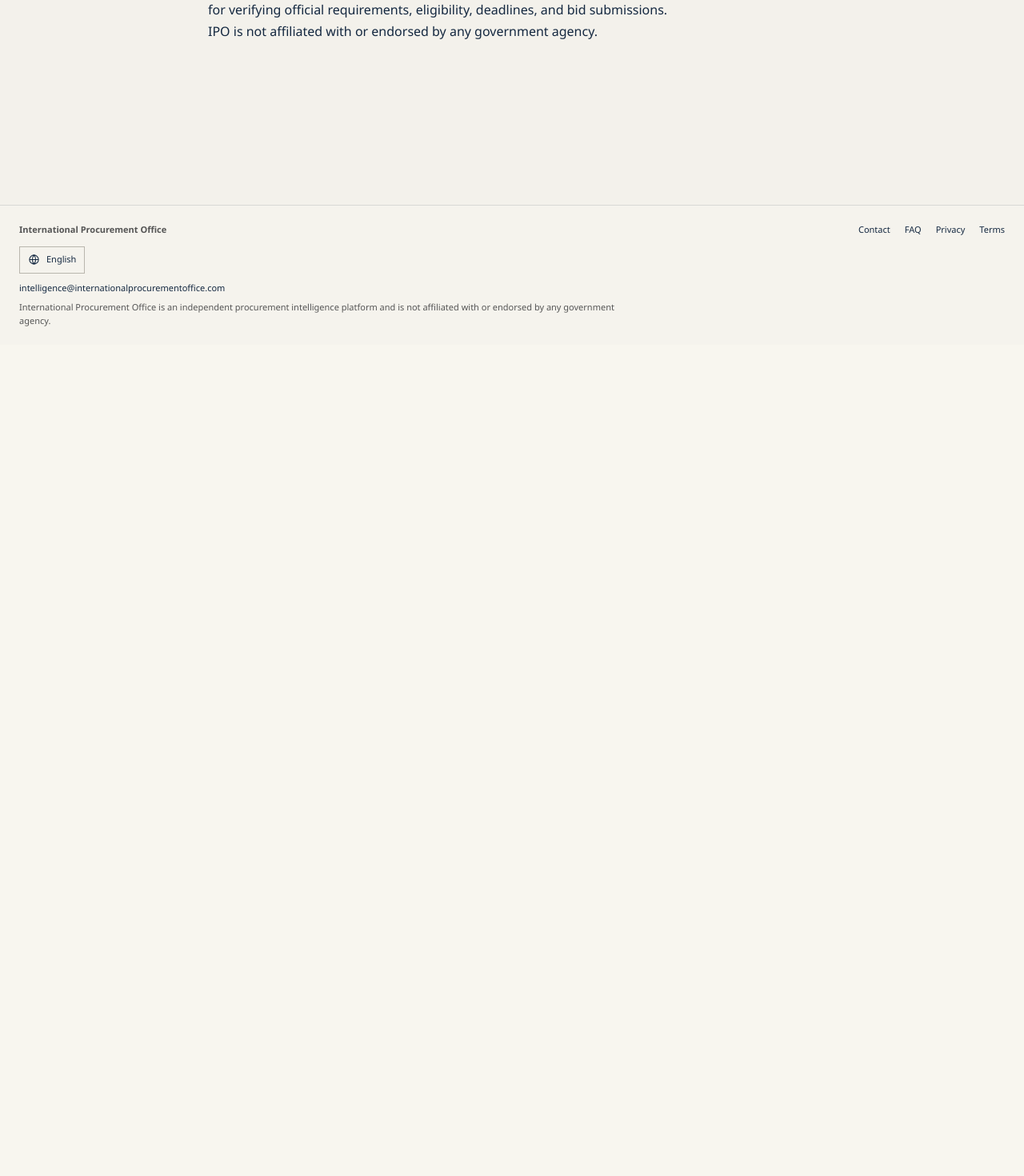
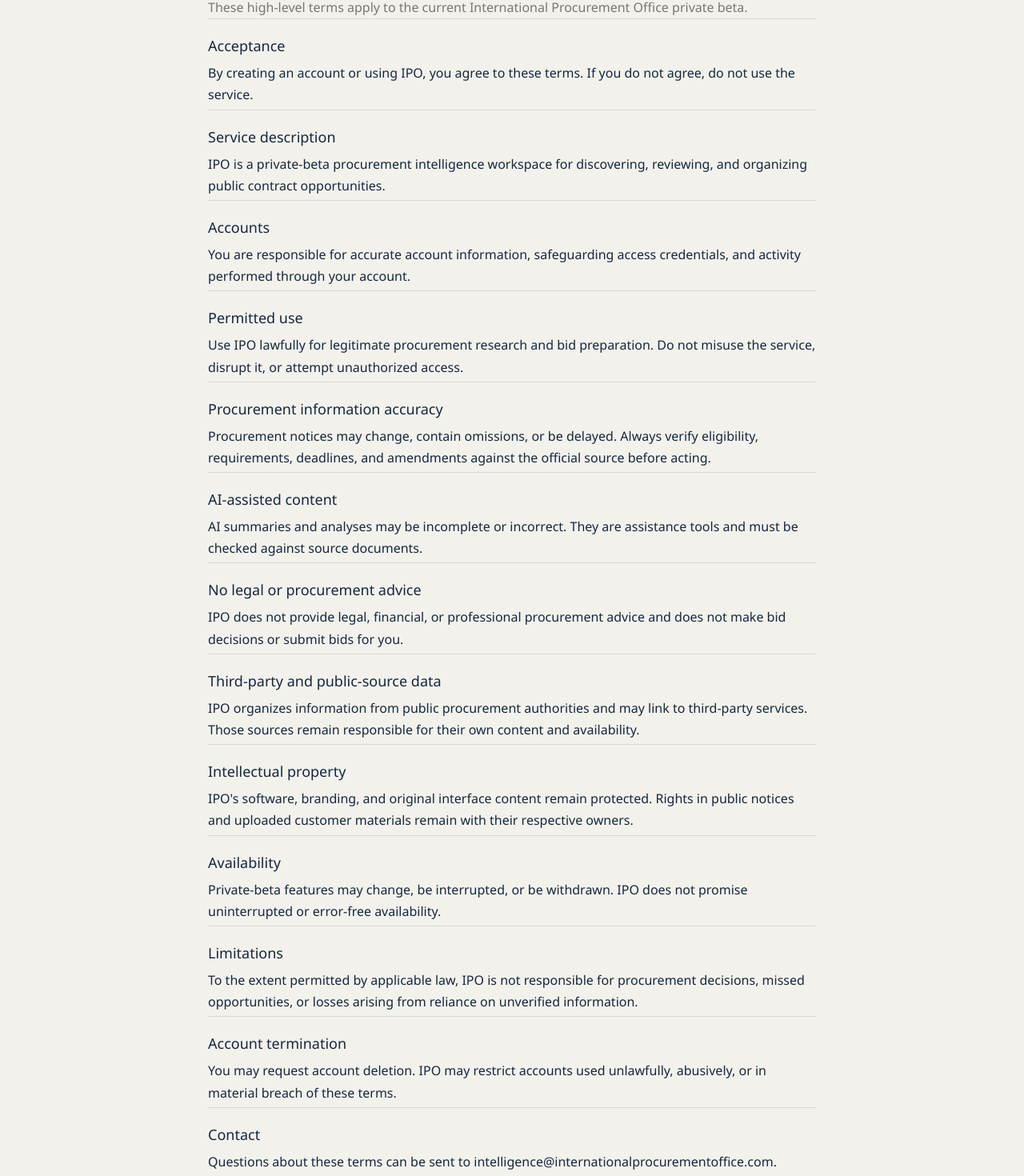
Before and after one commit to Notsosweetliving/international-procurement-office, a Next.js app: page /terms in a window 1280 px wide. Shown: the part 369-1839 px from the top of the page at 80% size. Before the commit the page ends 800 px from the top, so only its background shows below. Built offline with nearby package versions, Linux system fonts and the light colour scheme.

Commit message:
Fix IPO footer links and language menu

```diff
--- a/app/globals.css
+++ b/app/globals.css
@@ -1388,6 +1388,7 @@
 .site-footer > div { display: flex; align-items: center; justify-content: space-between; gap: 20px; }
 .site-footer nav { display: flex; gap: 18px; flex-wrap: wrap; }
 .site-footer a { color: var(--navy); }
+.site-footer a:focus-visible { outline: 2px solid var(--navy); outline-offset: 3px; }
 .site-footer > a { display: inline-block; margin-top: 10px; }
 .site-footer p { margin: 8px 0 0; max-width: 760px; line-height: 1.5; }
 .language-selector { position: relative; width: max-content; margin-top: 12px; }
@@ -1412,6 +1413,7 @@
   left: 0;
   bottom: calc(100% + 6px);
   width: 220px;
+  max-width: calc(100vw - 40px);
   padding: 5px;
   border: 1px solid #b9b6ad;
   background: #fff;
@@ -1444,6 +1446,9 @@
 .public-info details:last-child { border-bottom: 1px solid var(--line); }
 .public-info details summary { font-weight: 700; cursor: pointer; }
 .public-info details p { margin: 10px 0 0; }
+.policy-section { border-top: 1px solid var(--line); padding: 20px 0 4px; }
+.policy-section h2 { margin: 0 0 7px; font-size: 18px; }
+.policy-section p { margin: 0; }
 
 @media (max-width: 767px) {
   .official-banner summary { padding-inline: 18px; }
--- a/app/page.tsx
+++ b/app/page.tsx
@@ -83,7 +83,7 @@
           <span key={item}>{item}</span>
         ))}
       </section>
-      <SiteFooter />
+      <SiteFooter authenticated={Boolean(user)} />
     </main>
   );
 }
--- a/app/privacy/page.tsx
+++ b/app/privacy/page.tsx
@@ -1,3 +1,18 @@
 import { Brand } from "@/components/app-shell";
 import { OfficialBanner, SiteFooter } from "@/components/site-chrome";
-export default function Privacy() { return <main className="public-info"><OfficialBanner /><header><Brand /><a href="/login">Login / Sign up</a></header><article><h1>Privacy</h1><p>IPO stores account, company, saved opportunity, and private workspace data only to provide its procurement intelligence service. Access is restricted through authenticated ownership controls.</p><p>Contact intelligence@internationalprocurementoffice.com for privacy questions or account-data requests.</p></article><SiteFooter /></main>; }
+
+const sections = [
+  ["Information we handle", "IPO handles account details, company profile information, saved opportunities, bid-workspace and supplier information, uploaded tender documents, and AI analysis records when you use those features."],
+  ["Usage and diagnostics", "The service records limited usage, ingestion, error, and security diagnostics needed to operate the product, enforce limits, and investigate failures. Sensitive keys and full customer lists are not intended for application logs."],
+  ["Authentication and cookies", "IPO uses authentication sessions and related cookies to keep you signed in and protect private workspace routes."],
+  ["Service providers", "IPO uses service providers where configured, including Supabase for authentication, database, and storage; OpenAI for requested AI-assisted features; Stripe for billing functions; and Vercel for application hosting. Data is shared only as needed to provide the relevant function."],
+  ["Official procurement sources", "Public opportunity information originates from third-party procurement authorities. Source notices may have their own privacy and access terms."],
+  ["Marketing email choice", "Promotional email consent is optional and unchecked by default. You may change your preference in Settings. IPO does not treat account creation alone as marketing consent."],
+  ["Retention", "Workspace information is retained while your account is active and as needed to operate the service. Provider and legal obligations may require limited records to be retained for longer."],
+  ["Account deletion", "You can request account deletion through the product's account settings. Deletion removes account-owned application data subject to operational, legal, and provider retention constraints."],
+  ["Contact", "For privacy questions or account-data requests, email intelligence@internationalprocurementoffice.com."],
+] as const;
+
+export default function Privacy() {
+  return <main className="public-info"><OfficialBanner /><header><Brand /><a href="/login">Login / Sign up</a></header><article><span className="section-label">DATA PRACTICES</span><h1>Privacy Policy</h1><p className="muted">This policy describes the data practices of the current International Procurement Office private beta.</p>{sections.map(([title, body]) => <section className="policy-section" key={title}><h2>{title}</h2><p>{body}</p></section>)}</article><SiteFooter /></main>;
+}
--- a/app/terms/page.tsx
+++ b/app/terms/page.tsx
@@ -1,3 +1,22 @@
 import { Brand } from "@/components/app-shell";
 import { OfficialBanner, SiteFooter } from "@/components/site-chrome";
-export default function Terms() { return <main className="public-info"><OfficialBanner /><header><Brand /><a href="/login">Login / Sign up</a></header><article><h1>Terms</h1><p>IPO provides independent procurement intelligence and decision support. Users remain responsible for verifying official requirements, eligibility, deadlines, and bid submissions.</p><p>IPO is not affiliated with or endorsed by any government agency.</p></article><SiteFooter /></main>; }
+
+const sections = [
+  ["Acceptance", "By creating an account or using IPO, you agree to these terms. If you do not agree, do not use the service."],
+  ["Service description", "IPO is a private-beta procurement intelligence workspace for discovering, reviewing, and organizing public contract opportunities."],
+  ["Accounts", "You are responsible for accurate account information, safeguarding access credentials, and activity performed through your account."],
+  ["Permitted use", "Use IPO lawfully for legitimate procurement research and bid preparation. Do not misuse the service, disrupt it, or attempt unauthorized access."],
+  ["Procurement information accuracy", "Procurement notices may change, contain omissions, or be delayed. Always verify eligibility, requirements, deadlines, and amendments against the official source before acting."],
+  ["AI-assisted content", "AI summaries and analyses may be incomplete or incorrect. They are assistance tools and must be checked against source documents."],
+  ["No legal or procurement advice", "IPO does not provide legal, financial, or professional procurement advice and does not make bid decisions or submit bids for you."],
+  ["Third-party and public-source data", "IPO organizes information from public procurement authorities and may link to third-party services. Those sources remain responsible for their own content and availability."],
+  ["Intellectual property", "IPO's software, branding, and original interface content remain protected. Rights in public notices and uploaded customer materials remain with their respective owners."],
+  ["Availability", "Private-beta features may change, be interrupted, or be withdrawn. IPO does not promise uninterrupted or error-free availability."],
+  ["Limitations", "To the extent permitted by applicable law, IPO is not responsible for procurement decisions, missed opportunities, or losses arising from reliance on unverified information."],
+  ["Account termination", "You may request account deletion. IPO may restrict accounts used unlawfully, abusively, or in material breach of these terms."],
+  ["Contact", "Questions about these terms can be sent to intelligence@internationalprocurementoffice.com."],
+] as const;
+
+export default function Terms() {
+  return <main className="public-info"><OfficialBanner /><header><Brand /><a href="/login">Login / Sign up</a></header><article><span className="section-label">PRIVATE BETA</span><h1>Terms</h1><p className="muted">These high-level terms apply to the current International Procurement Office private beta.</p>{sections.map(([title, body]) => <section className="policy-section" key={title}><h2>{title}</h2><p>{body}</p></section>)}</article><SiteFooter /></main>;
+}
--- a/components/language-selector.tsx
+++ b/components/language-selector.tsx
@@ -1,6 +1,6 @@
 "use client";
 
-import { useId, useState } from "react";
+import { useEffect, useId, useRef, useState } from "react";
 import { Icon } from "./icons";
 
 const futureLanguages = ["French", "German", "Spanish", "Italian", "Portuguese"];
@@ -8,8 +8,18 @@
 export function LanguageSelector() {
   const [open, setOpen] = useState(false);
   const menuId = useId();
+  const rootRef = useRef<HTMLDivElement>(null);
+  useEffect(() => {
+    if (!open) return;
+    const closeOutside = (event: PointerEvent) => {
+      if (!rootRef.current?.contains(event.target as Node)) setOpen(false);
+    };
+    document.addEventListener("pointerdown", closeOutside);
+    return () => document.removeEventListener("pointerdown", closeOutside);
+  }, [open]);
   return (
     <div
+      ref={rootRef}
       className="language-selector"
       onKeyDown={(event) => {
         if (event.key === "Escape") setOpen(false);
@@ -29,7 +39,7 @@
       </button>
       {open ? (
         <div className="language-menu" id={menuId} role="menu" aria-label="Available languages">
-          <button type="button" role="menuitemradio" aria-checked="true">
+          <button type="button" role="menuitemradio" aria-checked="true" onClick={() => setOpen(false)}>
             English <span>Current</span>
           </button>
           {futureLanguages.map((language) => (
--- a/components/site-chrome.tsx
+++ b/components/site-chrome.tsx
@@ -6,5 +6,5 @@
   return <details className="official-banner"><summary><Icon name="globe" /><span>An official website of the International Procurement Office</span><small>About this site</small></summary><p>International Procurement Office is an independent procurement intelligence platform.</p></details>;
 }
 export function SiteFooter({ authenticated = false }: { authenticated?: boolean }) {
-  return <footer className={`site-footer${authenticated ? " authenticated" : ""}`}><div><strong>International Procurement Office</strong><nav><Link href="/contact">Contact</Link><Link href="/faq">FAQ</Link><Link href="/privacy">Privacy</Link><Link href="/terms">Terms</Link>{authenticated ? <Link href="/settings">Settings</Link> : null}</nav></div><LanguageSelector /><a href="mailto:intelligence@internationalprocurementoffice.com">intelligence@internationalprocurementoffice.com</a><p>International Procurement Office is an independent procurement intelligence platform and is not affiliated with or endorsed by any government agency.</p></footer>;
+  return <footer className={`site-footer${authenticated ? " authenticated" : ""}`}><div><strong>International Procurement Office</strong><nav aria-label="Footer"><Link href="/contact">Contact</Link><Link href="/faq">FAQ</Link><Link href={authenticated ? "/settings" : "/login"}>Settings</Link><Link href="/terms">Terms</Link><Link href="/privacy">Privacy Policy</Link></nav></div><LanguageSelector /><a href="mailto:intelligence@internationalprocurementoffice.com">intelligence@internationalprocurementoffice.com</a><p>International Procurement Office is an independent procurement intelligence platform and is not affiliated with or endorsed by any government agency.</p></footer>;
 }
```
Also changed, not shown: 1 other file (tests, documents, lock files or other folders).
